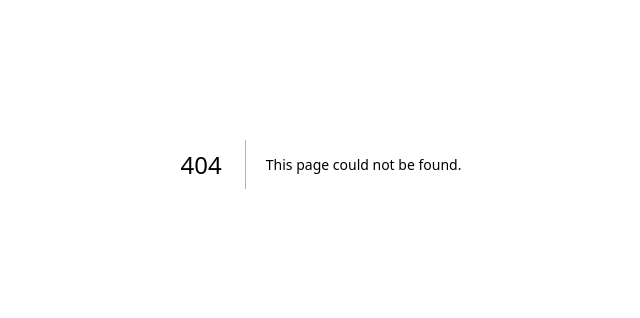
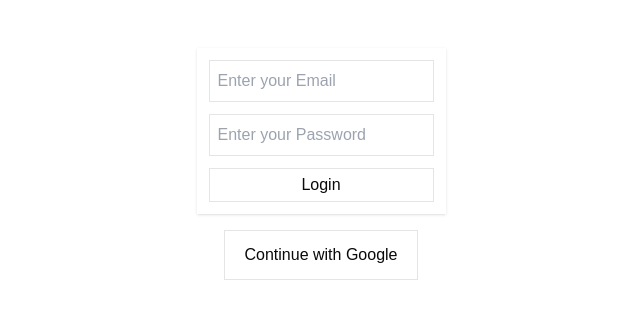
Before and after one commit to bilalattari/fullstack-lms, a Next.js app: page /signin in a window 1280 px wide. Before the commit this address had no page. Shown: the part 236-554 px from the top of the page, without its empty margins (319-959 px from the left). Built offline with nearby package versions, Linux system fonts and the light colour scheme; no server answers.

Commit message:
NEXT-AUTH integrated

```diff
--- /dev/null
+++ b/auth.js
@@ -0,0 +1,82 @@
+import { connectDB } from "@/lib/dbConnect";
+import { UserModal } from "@/lib/modals/UserModal";
+import NextAuth from "next-auth";
+import Google from "next-auth/providers/google";
+import Credentials from "next-auth/providers/credentials";
+
+const handleLoginUser = async (profile) => {
+  await connectDB();
+  const user = await UserModal.findOne({ email: profile.email });
+  if (user) {
+    return user;
+  } else {
+    const obj = {
+      fullname: profile.name,
+      email: profile.email,
+      provider: "google",
+      profileImg: profile.picture,
+    };
+    let newUser = await new UserModal(obj);
+    newUser = await newUser.save();
+    return newUser;
+  }
+};
+
+export const { handlers, signIn, signOut, auth } = NextAuth({
+  providers: [
+    Google,
+    Credentials({
+      credentials: {
+        email: {},
+        password: {},
+      },
+      authorize: async (credentials) => {
+        let user = null;
+        console.log("credentials=>", credentials);
+
+        let res = await fetch(
+          `https://lms-eta-nine.vercel.app/api/user/login`,
+          {
+            method: "POST",
+            body: JSON.stringify({
+              email: credentials.email,
+              password: credentials.password,
+            }),
+          }
+        );
+        res = await res.json();
+        user = res.user;
+        return user;
+      },
+    }),
+  ],
+  callbacks: {
+    async signIn({ account, profile }) {
+      console.log("account=>", account);
+      if (account.provider == "google") {
+        console.log("profile=>", profile);
+        const user = await handleLoginUser(profile);
+
+        return { ...profile, role: user.role }; // Do different verification for other providers that don't have `email_verified`
+      }
+      return true;
+    },
+    async jwt({ token }) {
+      console.log("token=>", token);
+      const user = await handleLoginUser(token);
+      console.log("user in the JWT=>", user);
+      token.role = user.role;
+      token._id = user._id;
+      token.picture = user?.profileImg;
+      token.fullname = user?.fullname;
+      return token;
+    },
+    session({ session, token }) {
+      session.user._id = token._id;
+      session.user.role = token.role;
+      session.user.image = token.picture;
+      session.user.name = token.fullname;
+      return session;
+    },
+  },
+});
--- /dev/null
+++ b/middleware.js
@@ -0,0 +1 @@
+export { auth as middleware } from "./auth";
--- a/package.json
+++ b/package.json
@@ -26,6 +26,7 @@
     "lucide-react": "^0.453.0",
     "mongoose": "^8.7.3",
     "next": "15.0.0",
+    "next-auth": "^5.0.0-beta.25",
     "react": "19.0.0-rc-65a56d0e-20241020",
     "react-dom": "19.0.0-rc-65a56d0e-20241020",
     "tailwind-merge": "^2.5.4",
--- /dev/null
+++ b/src/app/api/auth/[...nextauth]/route.js
@@ -0,0 +1,3 @@
+import { handlers } from "../../../../../auth";
+
+export const { GET, POST } = handlers
--- a/src/app/api/user/login/route.js
+++ b/src/app/api/user/login/route.js
@@ -6,7 +6,6 @@ import jwt from "jsonwebtoken";
 export async function POST(request) {
   await connectDB();
   const obj = await request.json();
-  console.log("login obj=>", obj);
 
   const user = await UserModal.findOne({ email: obj.email });
   if (!user)
--- a/src/app/api/user/route.js
+++ b/src/app/api/user/route.js
@@ -6,7 +6,6 @@ import jwt from "jsonwebtoken";
 export async function POST(request) {
   await connectDB();
   const obj = await request.json();
-  console.log("obj=>", obj);
   //check this user exist
   const user = await UserModal.findOne({ email: obj.email });
   if (user)
--- a/src/app/page.js
+++ b/src/app/page.js
@@ -1,8 +1,10 @@
+import Header from "@/components/Header/Header";
 import HeroSection from "@/components/HeroSection/HeroSection";
 
 export default function Home() {
   return (
     <div>
+      <Header />
       <HeroSection />
     </div>
   );
--- /dev/null
+++ b/src/app/signin/page.js
@@ -0,0 +1,47 @@
+import { redirect } from "next/navigation";
+import { signIn, auth } from "../../../auth";
+
+export default async function SignIn() {
+  const session = await auth();
+  console.log("session=>", session);
+  if (session) redirect("/");
+
+  return (
+    <div className="container min-h-screen mx-auto flex flex-col gap-4 justify-center items-center">
+      <form
+        className="flex flex-col gap-3 shadow p-3"
+        action={async (formData) => {
+          "use server";
+          await signIn("credentials", formData, { redirect: false });
+        }}
+      >
+        <input
+          className="border p-2"
+          required
+          name="email"
+          placeholder="Enter your Email"
+        />
+        <input
+          className="border p-2"
+          required
+          name="password"
+          placeholder="Enter your Password"
+        />
+        <button className="border p-1 px-2" type="submit">
+          Login
+        </button>
+      </form>
+
+      <form
+        action={async () => {
+          "use server";
+          await signIn("google");
+        }}
+      >
+        <button className="border p-3 px-5" type="submit">
+          Continue with Google
+        </button>
+      </form>
+    </div>
+  );
+}
--- /dev/null
+++ b/src/components/Header/Header.js
@@ -0,0 +1,32 @@
+import Link from "next/link";
+import { auth, signOut } from "../../../auth";
+
+export default async function Header() {
+  const session = await auth();
+  console.log("session in header=>", session);
+  return (
+    <div className="bg-slate-50">
+      <div className="flex container py-2 mx-auto justify-between items-center">
+        <h1 className="font-mono">BATCH-11 LMS</h1>
+
+        {session ? (
+          <div className="flex gap-2">
+            <h1>{session.user.email}</h1>
+            <form
+              action={async () => {
+                "use server";
+                await signOut();
+              }}
+            >
+              <button className="border p-2" type="submit">
+                Signout
+              </button>
+            </form>
+          </div>
+        ) : (
+          <Link href={"/signin"}>Login</Link>
+        )}
+      </div>
+    </div>
+  );
+}
```
Also changed, not shown: 1 other file (tests, documents, lock files or other folders).
